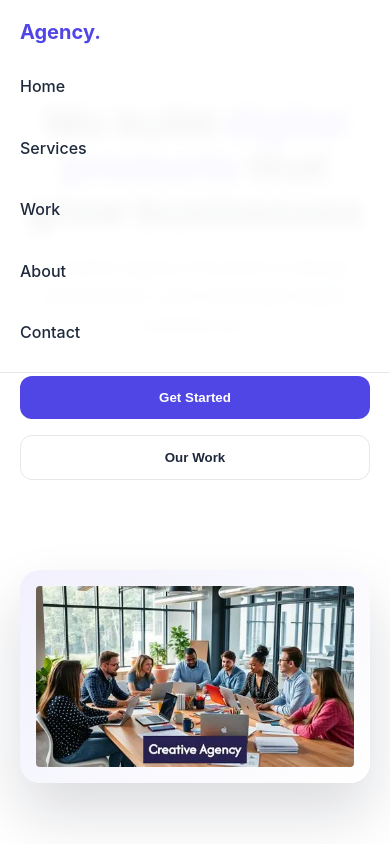
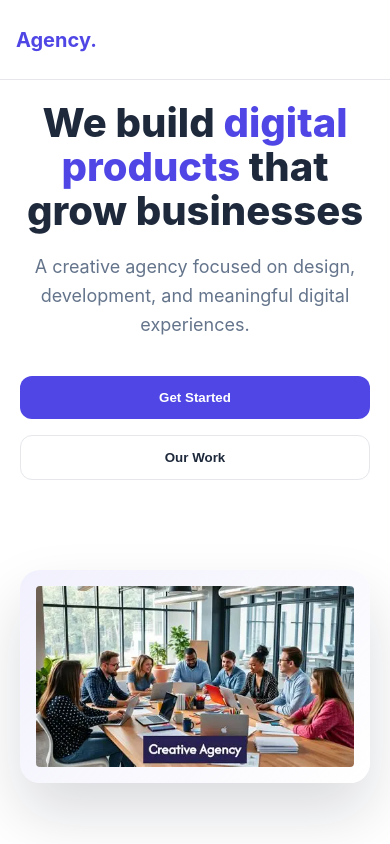
Before and after one commit to Mohan0403/React, a React app in the folder BusinessWeb/BusinessWebApp/: page / in a window 390 px wide. Shown: the top 844 px of the page. Built offline with nearby package versions, Linux system fonts and the light colour scheme; the HTML template or start-up script is replaced by a standard one.

Commit message:
Mobile responsive improved

```diff
--- a/BusinessWeb/BusinessWebApp/src/components/Navbar/Navbar.module.css
+++ b/BusinessWeb/BusinessWebApp/src/components/Navbar/Navbar.module.css
@@ -14,15 +14,16 @@
   z-index: 1000;
 }
 
-/* LOGO */
+
 .logo {
   font-size: 20px;
   font-weight: 700;
   color: var(--primary);
   text-decoration: none;
+  white-space: nowrap;
 }
 
-/* LINKS */
+
 .links {
   display: flex;
   gap: 32px;
@@ -34,42 +35,28 @@
   font-weight: 500;
   color: var(--text);
   transition: color 0.2s ease;
+  white-space: nowrap;
 }
 
 .links a:hover {
   color: var(--primary);
 }
 
-/* ========================= */
-/* 📱 MOBILE RESPONSIVE ONLY */
-/* ========================= */
 
 @media (max-width: 768px) {
   .nav {
-    padding: 0 20px;
-    height: auto;
-    flex-direction: column;
-    align-items: flex-start;
-  }
-
-  .logo {
-    padding: 16px 0;
+    padding: 0 16px;
   }
 
   .links {
-    width: 100%;
-    flex-direction: column;
     gap: 16px;
-    padding-bottom: 16px;
-  }
-
-  .links li {
-    width: 100%;
-  }
-
-  .links a {
-    display: block;
-    width: 100%;
-    padding: 10px 0;
+    font-size: 14px;
   }
 }
+
+
+@media (max-width: 480px) {
+  .links {
+    display: none;
+  }
+}
```
